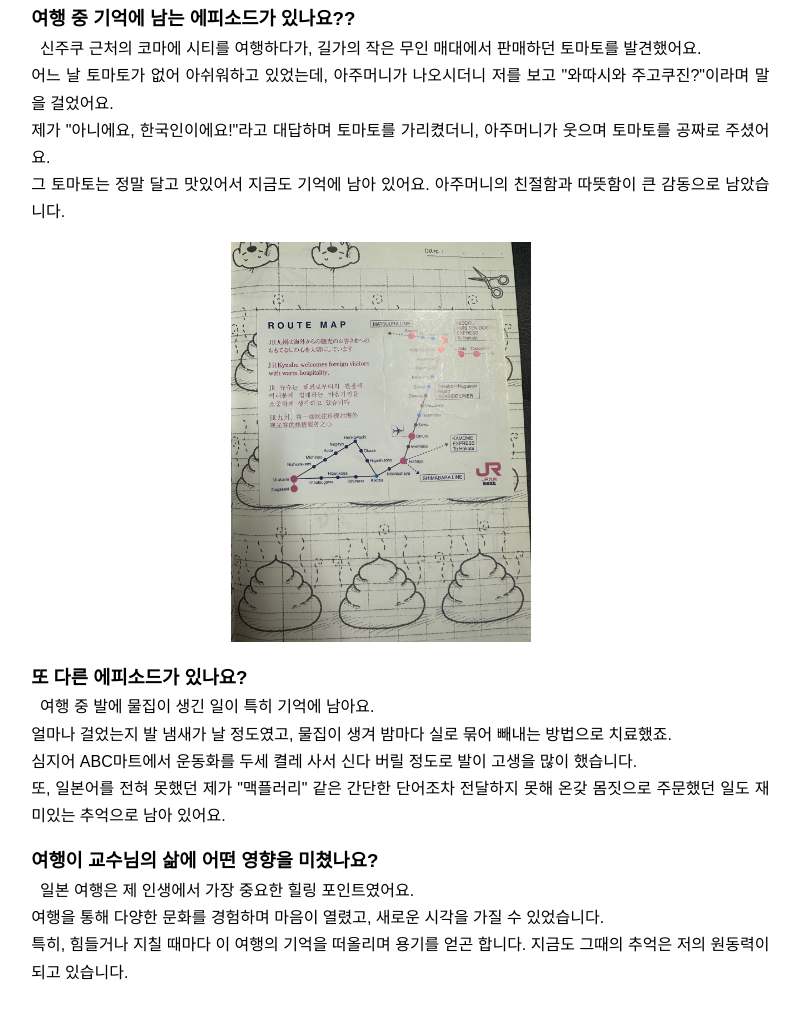
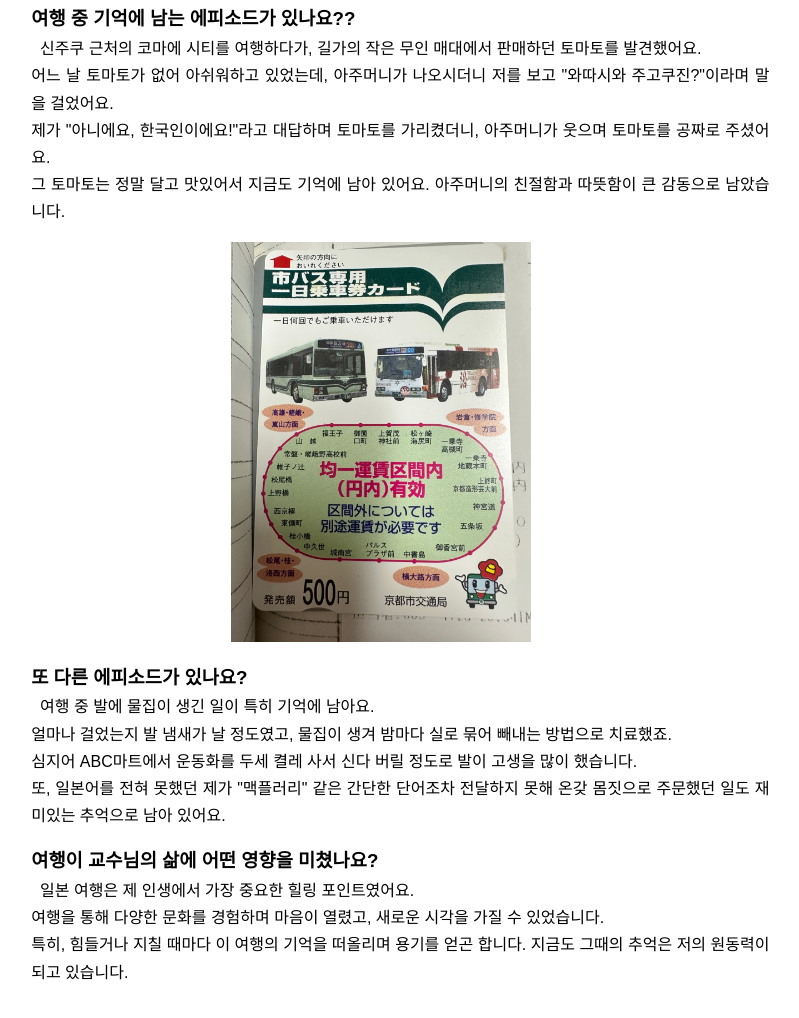
Before and after one commit to miniearth/HTML, a plain HTML site: page kaisya.html in a window 1280 px wide. Shown: the part 1661-2679 px from the top of the page, without its empty margins (110-909 px from the left). Drawn offline with Linux system fonts and the light colour scheme; some packages are replaced by stand-ins of ours.

Commit message:
Update kaisya.html

```diff
--- a/kaisya.html
+++ b/kaisya.html
@@ -88,7 +88,7 @@
         그 토마토는 정말 달고 맛있어서 지금도 기억에 남아 있어요. 아주머니의 친절함과 따뜻함이 큰 감동으로 남았습니다.
       </p>
 
-      <img src="img/여행2.jpg" alt="여행">
+      <img src="img/여행8.jpg" alt="여행">
       <h3 class="travel5" id="travel5"> 또 다른 에피소드가 있나요? </h3>
       <p>
         &nbsp;&nbsp;여행 중 발에 물집이 생긴 일이 특히 기억에 남아요. <br>
```
